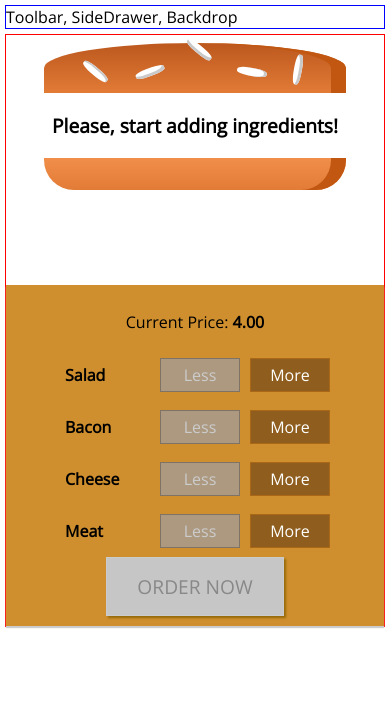
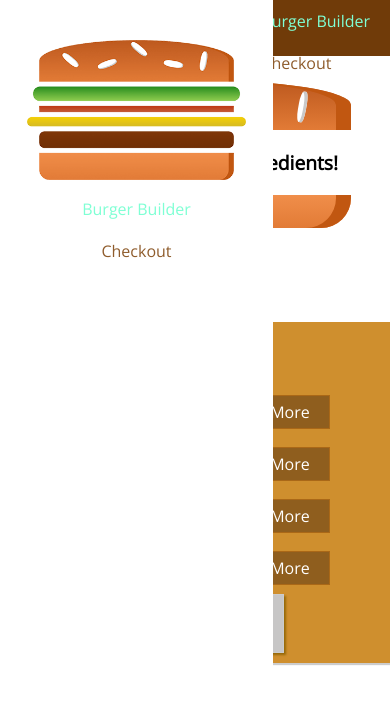
Before and after one commit to silvestrevivo/react-burgerbuilder, a React app: page / in a window 390 px wide. Built offline with nearby package versions, Linux system fonts and the light colour scheme.

Commit message:
basic responsive

```diff
--- /dev/null
+++ b/assets/sass/_sidedrawer.scss
@@ -0,0 +1,27 @@
+.SideDrawer{
+  position: fixed;
+  width: 280px;
+  max-width: 70%;
+  height: 100%;
+  left: 0;
+  top: 0;
+  z-index: 200;
+  background-color: #fff;
+  padding: 32px 16px;
+  box-sizing: border-box;
+  transition: transform .3s ease-in-out;
+  text-align: center;
+
+  @media (min-width: 500px){
+    display: none;
+    text-align: initial;
+  }
+}
+
+.Open{
+  transform: translateX(0);
+}
+
+.Close{
+  transform: translateX(-100%);
+}
--- /dev/null
+++ b/assets/sass/_toolbar.scss
@@ -0,0 +1,96 @@
+.ToolBar{
+  height: 56px;
+  width: 100%;
+  position: fixed;
+  top: 0;
+  left: 0;
+  background-color: #703B09;
+  display: flex;
+  justify-content: space-between;
+  align-items: center;
+  padding: 0 20px;
+  box-sizing: border-box;
+  z-index: 90;
+
+  nav{
+    height: 100%;
+  }
+}
+
+.Logo {
+  background-color: #fff;
+  padding: 8px;
+  height: 100%;
+  box-sizing: border-box;
+  border-radius: 5px;
+
+  img{
+    height: 100%;
+  }
+}
+
+.NavigationItems{
+  margin: 0;
+  padding: 0;
+  list-style: none;
+  display: flex;
+  align-items: center;
+  height: 100%;
+  flex-flow: column;
+}
+
+.NavigationItem{
+  margin: 10px 0;
+  box-sizing: border-box;
+  display: flex;
+  width: 100%;
+
+  a{
+    color: #8F5C2C;
+    text-decoration: none;
+    width: 100%;
+    box-sizing: border-box;
+    display: block;
+
+    &:hover,
+    &:active,
+    &.active{
+      color: aquamarine;
+    }
+  }
+}
+
+@media (min-width: 500px){
+  .NavigationItems{
+    margin: 0;
+    padding: 0;
+    list-style: none;
+    display: flex;
+    flex-flow: row;
+    align-items: center;
+    height: 100%;
+  }
+
+  .NavigationItem{
+    margin: 0;
+    display: flex;
+    height: 100%;
+    width: auto;
+    align-items: center;
+
+    a{
+      color: #fff;
+      height: 100%;
+      padding: 16px 10px;
+      border-bottom: 4px solid transparent;
+
+      &:hover,
+      &:active,
+      &.active{
+        background-color: rgba(189, 151, 115, 0.734);
+        border-bottom: 3px solid rgb(127, 172, 255);
+        color: white;
+      }
+    }
+  }
+}
--- a/assets/sass/style.scss
+++ b/assets/sass/style.scss
@@ -4,14 +4,8 @@ body {
     font-family: 'Open Sans', sans-serif;
 }
 
-.navigation {
-    border: 1px solid blue;
-    margin: 5px;
-}
-
 .content {
-    border: 1px solid red;
-    margin: 5px;
+    margin-top: 72px;
 }
 
 @import 'burgeringredient';
@@ -19,3 +13,5 @@ body {
 @import 'buildcontrols';
 @import 'modal';
 @import 'button';
+@import 'toolbar';
+@import 'sidedrawer';
--- a/components/layout/layout.js
+++ b/components/layout/layout.js
@@ -1,9 +1,12 @@
 import React from 'react';
 import Aux from '../../hoc/aux';
+import ToolBar from '../navigation/toolbar/toolbar'
+import SideDrawer from '../navigation/sidedrawer/sidedrawer'
 
 const Layout = (props) => (
     <Aux>
-        <div className="navigation">Toolbar, SideDrawer, Backdrop</div>
+        <ToolBar />
+        <SideDrawer />
         <main className="content">
             {props.children}
         </main>
--- /dev/null
+++ b/components/logo/logo.js
@@ -0,0 +1,10 @@
+import React from 'react';
+import burgerlogo from '../../assets/img/burger-logo.png';
+
+const Logo = (props) => (
+  <div className="Logo">
+    <img src={burgerlogo} alt="logo" />
+  </div>
+);
+
+export default Logo;
--- /dev/null
+++ b/components/navigation/navigationitems/navigationitem.js
@@ -0,0 +1,11 @@
+import React from 'react';
+
+const NavigationItem = (props) => (
+  <li className="NavigationItem">
+    <a
+      href={props.link}
+      className={props.active ? 'active' : null}>{props.children}</a>
+  </li>
+)
+
+export default NavigationItem;
--- /dev/null
+++ b/components/navigation/navigationitems/navigationitems.js
@@ -0,0 +1,11 @@
+import React from 'react';
+import NavigationItem from './navigationitem';
+
+const NavigationItems = (props) => (
+  <ul className="NavigationItems">
+    <NavigationItem link="/" active>Burger Builder</NavigationItem>
+    <NavigationItem link="/">Checkout</NavigationItem>
+  </ul>
+);
+
+export default NavigationItems;
--- /dev/null
+++ b/components/navigation/sidedrawer/sidedrawer.js
@@ -0,0 +1,18 @@
+import React from 'react';
+import Logo from '../../logo/logo'
+import NavigationItems from '../navigationitems/navigationitems'
+
+const SideDrawer = () => {
+  return (
+    <div className="SideDrawer">
+      <div style={{ height: '20%' }}>
+        <Logo />
+      </div>
+      <nav>
+        <NavigationItems />
+      </nav>
+    </div>
+  )
+}
+
+export default SideDrawer;
--- /dev/null
+++ b/components/navigation/toolbar/toolbar.js
@@ -0,0 +1,18 @@
+import React from 'react';
+import Logo from '../../logo/logo';
+import NavigationItems from '../navigationitems/navigationitems';
+import SideDrawer from '../sidedrawer/sidedrawer';
+
+const ToolBar = (props) => (
+  <header className="ToolBar">
+    <SideDrawer />
+    <div style={{ height: '80%' }}>
+      <Logo />
+    </div>
+    <nav>
+      <NavigationItems />
+    </nav>
+  </header>
+);
+
+export default ToolBar;
```
Also changed, not shown: assets/img/burger-logo.png (added).
